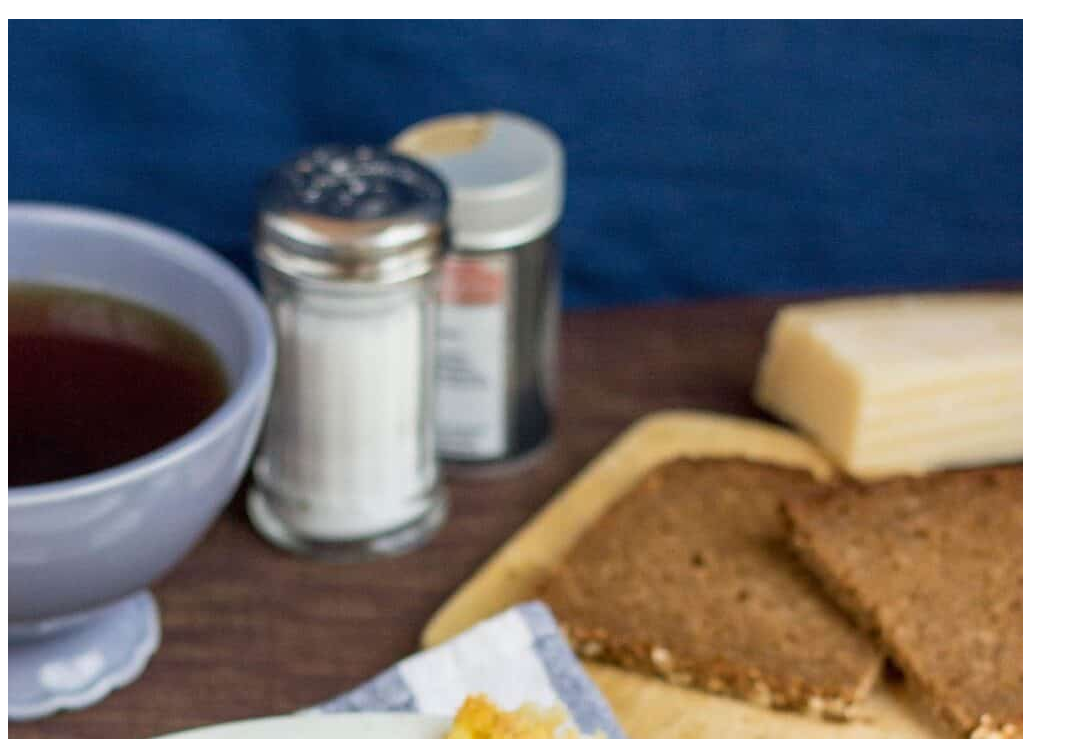
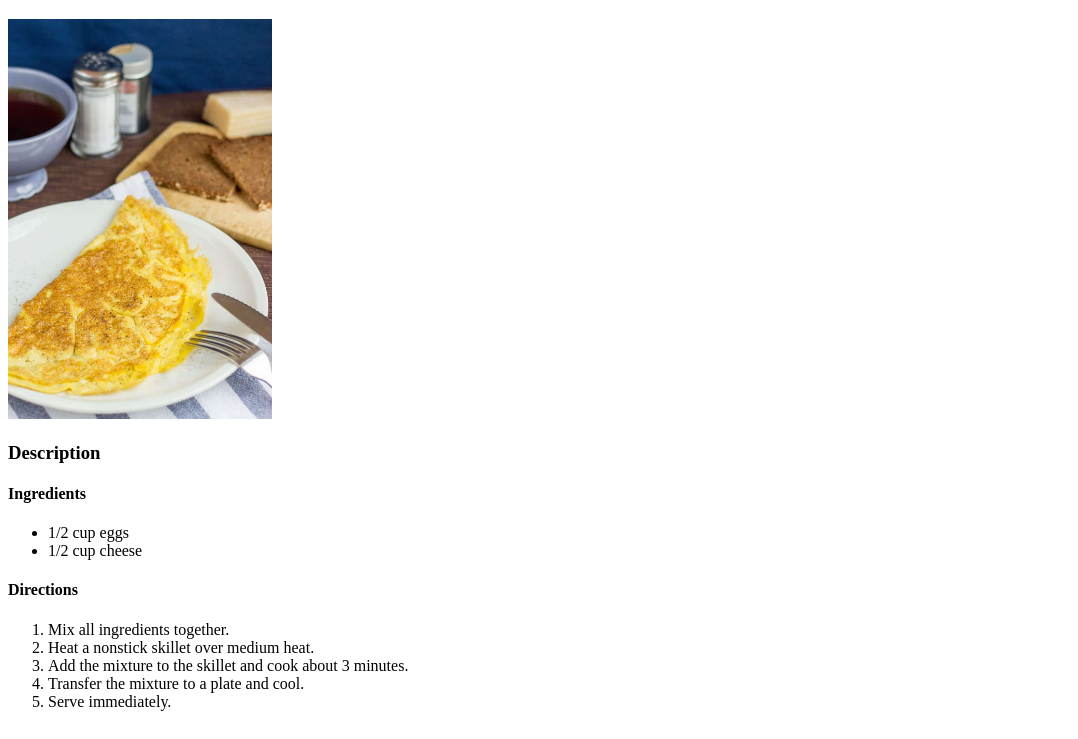
Before and after one commit to bichpudding/odin-recipes, a plain HTML site: page recipes/omlette.html in a window 1280 px wide. Shown: the part 61-800 px from the top of the page, without its empty margins (0-1078 px from the left). Drawn offline with Linux system fonts and the light colour scheme.

Commit message:
resized omlette image from full size

```diff
--- a/recipes/omlette.html
+++ b/recipes/omlette.html
@@ -8,7 +8,7 @@
 </head>
 <body>
     <h1>Omlette Recipe</h1>
-    <img src="../images/omelette.jpg" alt="Omlette">
+    <img src="../images/omelette.jpg" alt="Omlette", height="400px">
     <h3>Description</h3>
     <h4>Ingredients</h4>
     <ul>
```
